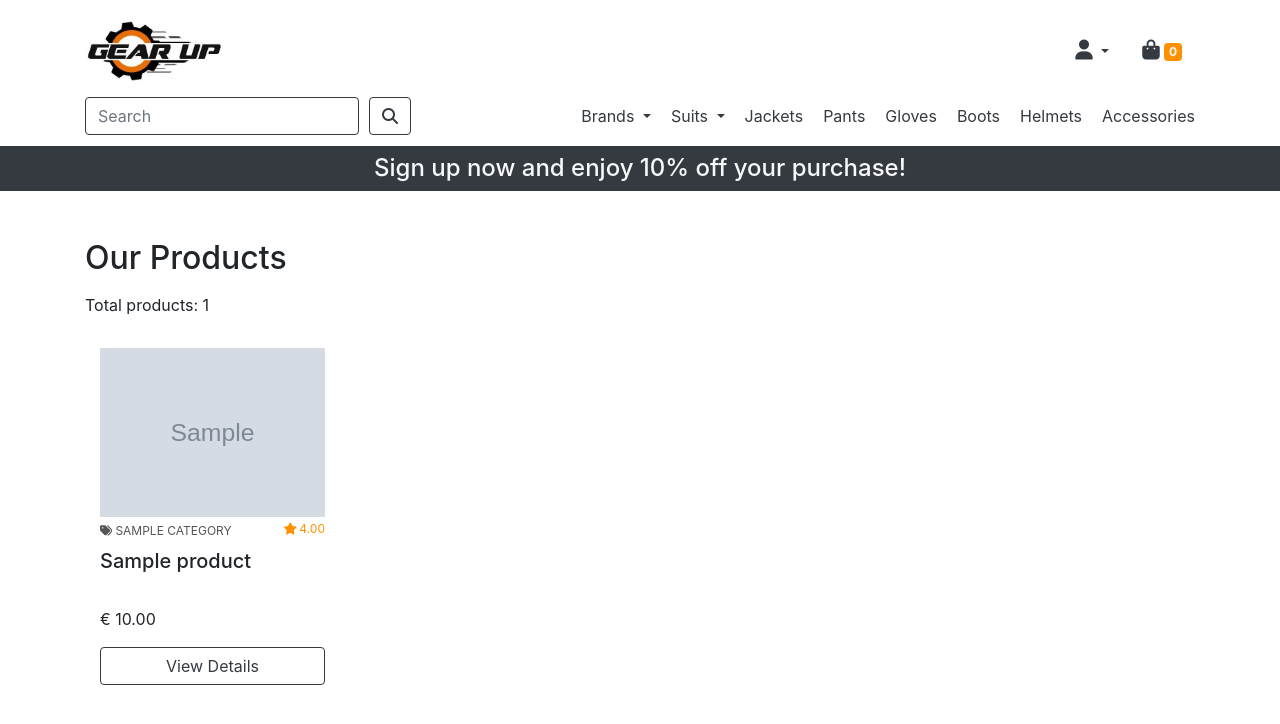
After one commit to EAmbrozas/gear-up, a Django app: page /products/ in a window 1280 px wide. The commit adds this page. Shown: the top 724 px of the page. Run offline with Django 3.2, Linux system fonts and the light colour scheme; tables that the repository leaves empty hold one stand-in row (values such as "Sample post"); grey boxes marked "Sample" are stand-in pictures; some libraries are stand-ins or nearby versions.

Commit message:
Created views and templates for product create, update, and delete

```diff
--- a/gearup/settings.py
+++ b/gearup/settings.py
@@ -29,7 +29,7 @@ SECRET_KEY = os.environ.get('SECRET_KEY')
 # SECURITY WARNING: don't run with debug turned on in production!
 DEBUG = os.environ.get('DEBUG')
 
-ALLOWED_HOSTS = ['port-8000-python-blue-monkey-ernestasambrozas434517.preview.codeanywhere.com']
+ALLOWED_HOSTS = ['port-8000-python-ernestasambrozas434517.preview.codeanywhere.com']
 
 
 # Application definition
--- a/gearup/urls.py
+++ b/gearup/urls.py
@@ -22,4 +22,5 @@ urlpatterns = [
     path('admin/', admin.site.urls),
     path('accounts/', include('allauth.urls')),
     path('', include('home.urls')),
+    path('products/', include('products.urls')),
 ] + static(settings.MEDIA_URL, document_root=settings.MEDIA_ROOT)
--- a/home/templates/home/index.html
+++ b/home/templates/home/index.html
@@ -9,7 +9,7 @@
                     Explore Our Wide Range of Motorbike Gear
                 </h1>
                 <div>
-                    <a href="" class="shop-now-button btn text-uppercase py-3 bg-dark text-light border-light border-rounded">Shop Now</a>
+                    <a href="{% url 'product_list' %}" class="shop-now-button btn text-uppercase py-3 bg-dark text-light border-light border-rounded">Shop Now</a>
                 </div>
             </div>
         </div>
--- /dev/null
+++ b/products/templates/products/product_list.html
@@ -0,0 +1,71 @@
+{% extends "base.html" %}
+{% load static %}
+
+{% block content %}
+<!-- Main container -->
+<div class="container mt-5">
+
+    <!-- Superuser Actions -->
+    {% if user.is_superuser %}
+        <div class="mb-4">
+            <!-- Link to Create Product Page -->
+            <a href="{% url 'product_create' %}" class="btn btn-dark">Create Product</a>
+        </div>
+    {% endif %}
+
+    <!-- Page Title and Product Count -->
+    <h2 class="mb-3">Our Products</h2>
+    <p>Total products: {{ products.count }}</p>
+
+    <!-- Product Listing -->
+    {% if products %}
+        <div class="row">
+            {% for product in products %}
+                <!-- Individual Product Card -->
+                <div class="col-lg-3 col-md-4 col-sm-6 mb-4">
+                    <div class="product-card position-relative">
+
+                        <!-- Product Image -->
+                        <div class="product-card-img">
+                            {% if product.image %}
+                                <img src="{{ product.image.url }}" alt="{{ product.name }}" class="img-fluid">
+                            {% else %}
+                                <img src="/media/no-image.png" alt="Default Image" class="img-fluid">
+                            {% endif %}
+                        </div>
+
+                        <!-- Product Details -->
+                        <div class="product-card-body text-left">
+                            <!-- Category and Rating -->
+                            <div class="d-flex justify-content-between align-items-center">
+                                <div class="product-category">
+                                    {% if product.category.friendly_name %}
+                                        <span class="category-label"><i class="fas fa-tags"></i> {{ product.category.friendly_name|upper }}</span>
+                                    {% else %}
+                                        <span class="category-label"><i class="fas fa-tags"></i> {{ product.category.name|upper }}</span>
+                                    {% endif %}
+                                </div>
+                                <div class="product-rating">
+                                    <i class="fas fa-star"></i> {{ product.rating }}
+                                </div>
+                            </div>
+
+                            <!-- Product Title -->
+                            <h5 class="product-title mt-2">{{ product.name|truncatechars:30 }}</h5>
+
+                            <!-- Product Price -->
+                            <p class="product-price">€ {{ product.price }}</p>
+
+                            <!-- Link to Product Details -->
+                            <a href="{% url 'product_detail' product.pk %}" class="btn btn-outline-dark btn-md w-100">View Details</a>
+                        </div>
+                    </div>
+                </div>
+            {% endfor %}
+        </div>
+    {% else %}
+        <!-- Message if No Products are Available -->
+        <p>No products available in this category.</p>
+    {% endif %}
+</div>
+{% endblock %}
--- /dev/null
+++ b/products/urls.py
@@ -0,0 +1,10 @@
+from django.urls import path
+from . import views
+
+urlpatterns = [
+    path('', views.product_list, name='product_list'),
+    path('product/<int:pk>/', views.product_detail, name='product_detail'),
+    path('product/create/', views.product_create, name='product_create'),
+    path('product/<int:pk>/update/', views.product_update, name='product_update'),
+    path('product/<int:pk>/delete/', views.product_delete, name='product_delete'),
+]
--- a/products/views.py
+++ b/products/views.py
@@ -1,3 +1,48 @@
-from django.shortcuts import render
+from django.shortcuts import render, get_object_or_404, redirect
+from .models import Product
+from .forms import ProductForm
+from django.contrib.auth.decorators import login_required
 
-# Create your views here.
+def product_list(request):
+    """ A view to display all products """
+    products = Product.objects.all()
+    return render(request, 'products/product_list.html', {'products': products})
+
+def product_detail(request, pk):
+    """ A view to display individual product details """
+    product = get_object_or_404(Product, pk=pk)
+    return render(request, 'products/product_detail.html', {'product': product})
+
+@login_required
+def product_create(request):
+    """ Add a product to the store """
+    if request.method == 'POST':
+        form = ProductForm(request.POST, request.FILES)
+        if form.is_valid():
+            form.save()
+            return redirect('product_list')
+    else:
+        form = ProductForm()
+    return render(request, 'products/product_create.html', {'form': form})
+
+@login_required
+def product_update(request, pk):
+    """ Edit a product in the store """
+    product = get_object_or_404(Product, pk=pk)
+    if request.method == 'POST':
+        form = ProductForm(request.POST, request.FILES, instance=product)
+        if form.is_valid():
+            form.save()
+            return redirect('product_detail', pk=product.pk)
+    else:
+        form = ProductForm(instance=product)
+    return render(request, 'products/product_update.html', {'form': form, 'product': product})
+
+@login_required
+def product_delete(request, pk):
+    """ Delete a product from the store """
+    product = get_object_or_404(Product, pk=pk)
+    if request.method == 'POST':
+        product.delete()
+        return redirect('product_list')
+    return render(request, 'products/product_delete.html', {'product': product})
--- a/static/css/base.css
+++ b/static/css/base.css
@@ -1,7 +1,8 @@
-/************************************************************************/
-/*Home page hero section*/
-/************************************************************************/
+:root {
+    --accent-color: rgb(255, 145, 0);
+}
 
+/* Home page hero section */
 .home {
     background: url('/media/background.jpg') no-repeat center top;
     background-size: cover;
@@ -26,17 +27,10 @@
     padding: 10px 40px;
 }
 
-/* Home page hero section media */
 @media (max-width: 992px) {
     .home {
-        background: url('/media/background.jpg') no-repeat center top;
-        background-size: cover;
+        padding: 150px 0;
         height: auto;
-        width: 100%;
-        color: #555;
-        display: flex;
-        align-items: center;
-        padding: 150px 0;
     }
 
     h1 {
@@ -53,3 +47,82 @@
         font-size: 32px !important;
     }
 }
+
+/* Product list and cards */
+.product-card {
+    transition: box-shadow 0.3s ease-in-out;
+    padding: 15px;
+    display: flex;
+    flex-direction: column;
+}
+
+.product-card:hover {
+    box-shadow: 0 5px 15px rgba(0, 0, 0, 0.1);
+}
+
+.product-title {
+    height: 48px;
+    overflow: hidden;
+    display: -webkit-box;
+    -webkit-line-clamp: 2;
+    -webkit-box-orient: vertical;
+    margin-bottom: 10px;
+}
+
+.category-label {
+    font-size: 12px;
+    color: #555;
+    font-weight: normal;
+}
+
+.product-card-img img {
+    width: 100%;
+    height: auto;
+}
+
+.product-card-body {
+    flex: 1;
+    display: flex;
+    flex-direction: column;
+    justify-content: space-between;
+}
+
+.btn.bg-dark {
+    width: 100%;
+}
+
+.admin-icons {
+    display: flex;
+    justify-content: space-between;
+}
+
+.product-rating {
+    color: var(--accent-color);
+    display: flex;
+    align-items: center;
+    font-size: 12px;
+    font-weight: normal;
+}
+
+.product-rating i {
+    margin-right: 0.2em;
+}
+
+@media (max-width: 767px) {
+    .product-card {
+        box-shadow: 0 5px 15px rgba(0, 0, 0, 0.1);
+    }
+}
+
+/* Product sizes btn */
+.btn-size {
+    margin-right: 5px;
+    padding: 10px 15px;
+    font-weight: bold;
+    text-transform: uppercase;
+}
+
+.btn-size.disabled {
+    opacity: 0.5;
+    cursor: not-allowed;
+}
--- a/templates/base.html
+++ b/templates/base.html
@@ -15,7 +15,6 @@
 
     {% block corecss %}
     <link rel="stylesheet" href="https://cdn.jsdelivr.net/npm/bootstrap@4.6.2/dist/css/bootstrap.min.css" integrity="sha384-xOolHFLEh07PJGoPkLv1IbcEPTNtaed2xpHsD9ESMhqIYd0nLMwNLD69Npy4HI+N" crossorigin="anonymous">
-    <link rel="stylesheet" href="https://use.fontawesome.com/releases/v5.8.2/css/all.css">
     <link rel="stylesheet" href="{% static 'css/base.css' %}">
     {% endblock %}
 
@@ -25,6 +24,7 @@
     {% block corejs %}
     <script src="https://cdn.jsdelivr.net/npm/jquery@3.5.1/dist/jquery.slim.min.js" integrity="sha384-DfXdz2htPH0lsSSs5nCTpuj/zy4C+OGpamoFVy38MVBnE+IbbVYUew+OrCXaRkfj" crossorigin="anonymous"></script>
     <script src="https://cdn.jsdelivr.net/npm/bootstrap@4.6.2/dist/js/bootstrap.bundle.min.js" integrity="sha384-Fy6S3B9q64WdZWQUiU+q4/2Lc9npb8tCaSX9FK7E8HnRr0Jz8D6OP9dO5Vg3Q9ct" crossorigin="anonymous"></script>
+    <script src="https://kit.fontawesome.com/481ffab01d.js" crossorigin="anonymous"></script>
     {% endblock %}
 
     {% block extra_js %}
```
Also changed, not shown: products/forms.py (added, +7 -0 lines), products/templates/products/product_create.html (added, +13 -0 lines), products/templates/products/product_delete.html (added, +14 -0 lines), products/templates/products/product_detail.html (added, +97 -0 lines), products/templates/products/product_update.html (added, +13 -0 lines), media/adria-1pc-leather-suit-perf-black-black-red-fluo.webp (added), media/axial-d1-boots-black-white.webp (added), media/carbon-4-long-leather-gloves-black-fluo-red-white.webp (added), media/laguna-seca-5-1pc-leather-suit-perf-black-white-fluo-red_1.webp (added), media/no-image.png (added).
